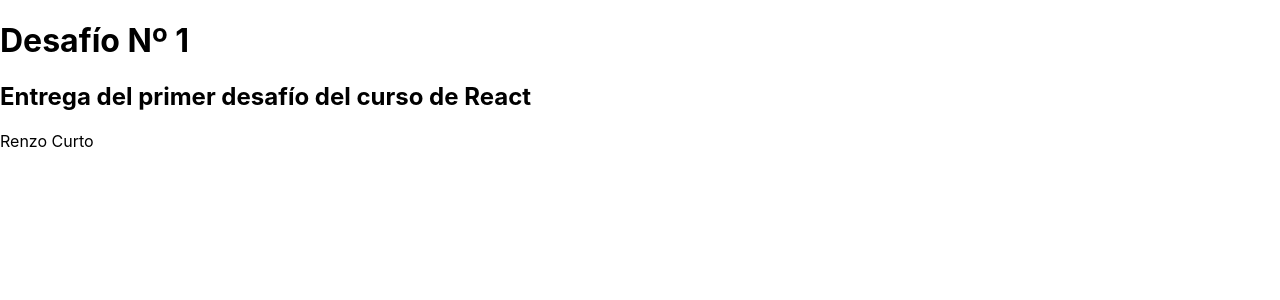
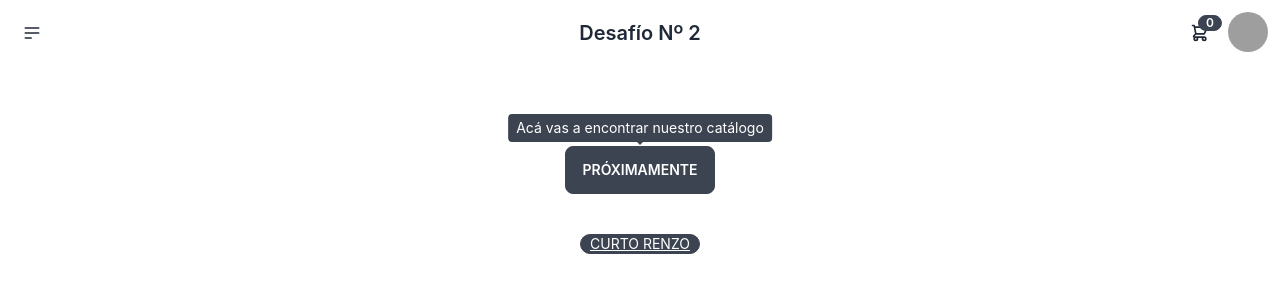
Before and after one commit to renzocurto/ProyectoFinalTienda-JS-ReactJS, a React (Create React App) app: page / in a window 1280 px wide. Shown: the top 300 px of the page. Built offline with nearby package versions, Linux system fonts and the light colour scheme; grey boxes are pictures that could not be loaded.

Commit message:
Desafio2

```diff
--- a/package.json
+++ b/package.json
@@ -6,6 +6,7 @@
     "@testing-library/jest-dom": "^5.16.4",
     "@testing-library/react": "^13.0.1",
     "@testing-library/user-event": "^13.5.0",
+    "daisyui": "^2.14.1",
     "react": "^18.0.0",
     "react-dom": "^18.0.0",
     "react-scripts": "5.0.1",
@@ -34,5 +35,10 @@
       "last 1 firefox version",
       "last 1 safari version"
     ]
+  },
+  "devDependencies": {
+    "autoprefixer": "^10.4.4",
+    "postcss": "^8.4.12",
+    "tailwindcss": "^3.0.24"
   }
 }
--- /dev/null
+++ b/postcss.config.js
@@ -0,0 +1,6 @@
+module.exports = {
+  plugins: {
+    tailwindcss: {},
+    autoprefixer: {},
+  },
+}
--- a/src/App.js
+++ b/src/App.js
@@ -1,13 +1,18 @@
 import logo from './logo.svg';
 import './App.css';
+import NavBar from './components/NavBar';
+import ItemListContainer from './container/ItemListContainer';
 
 function App() {
   return (
-    <div>
-    <h1>Desafío Nº 1</h1>
-    <h2>Entrega del primer desafío del curso de React</h2>
-    <p>Renzo Curto</p>
-    </div>
+    <>
+    <NavBar></NavBar>
+
+    <ItemListContainer mensajeBoton='PRÓXIMAMENTE' mensajeLabel='Acá vas a encontrar nuestro catálogo'></ItemListContainer>
+
+
+
+    </>
   );
 }
 
--- /dev/null
+++ b/src/components/CartWidget.js
@@ -0,0 +1,24 @@
+/* Del código sacado de la pagina daisyUI, coloqué en la función CartWidget el código correspondiente al símbolo del carrito de compras */
+
+const CartWidget = () => {
+  return (
+    <div class="dropdown dropdown-end">
+        <label tabindex="0" class="btn btn-ghost btn-circle">
+          <div class="indicator">
+            <svg xmlns="../assets/verificar.png" class="h-5 w-5" fill="none" viewBox="0 0 24 24" stroke="currentColor"><path stroke-linecap="round" stroke-linejoin="round" stroke-width="2" d="M3 3h2l.4 2M7 13h10l4-8H5.4M7 13L5.4 5M7 13l-2.293 2.293c-.63.63-.184 1.707.707 1.707H17m0 0a2 2 0 100 4 2 2 0 000-4zm-8 2a2 2 0 11-4 0 2 2 0 014 0z" /></svg>
+            <span class="badge badge-sm indicator-item">0</span>
+          </div>
+        </label>
+        <div tabindex="0" class="mt-3 card card-compact dropdown-content w-52 bg-base-100 shadow">
+          <div class="card-body">
+            <span class="font-bold text-lg">0 Items</span>
+            <span class="text-info">Subtotal: $0</span>
+            <div class="card-actions">
+              <button class="btn btn-primary btn-block">Ver carrito</button>
+            </div>
+          </div>
+        </div>
+      </div>
+  )
+}
+export default CartWidget
--- /dev/null
+++ b/src/components/NavBar.jsx
@@ -0,0 +1,49 @@
+import CartWidget from "./CartWidget"
+
+const NavBar = () => {
+  return (
+    <div>
+        <div class="navbar bg-base-100">
+  <div class="navbar-start">
+    <div class="dropdown">
+      <label tabindex="0" class="btn btn-ghost btn-circle">
+        <svg xmlns="http://www.w3.org/2000/svg" class="h-5 w-5" fill="none" viewBox="0 0 24 24" stroke="currentColor"><path stroke-linecap="round" stroke-linejoin="round" stroke-width="2" d="M4 6h16M4 12h16M4 18h7" /></svg>
+      </label>
+      <ul tabindex="0" class="menu menu-compact dropdown-content mt-3 p-2 shadow bg-base-100 rounded-box w-52">
+        <li><a>Inicio</a></li>
+        <li><a>Ofertas</a></li>
+        <li><a>Categorías</a></li>
+
+      </ul>
+    </div>
+  </div>
+  <div class="navbar-center">
+    <a class="btn btn-ghost normal-case text-xl">Desafío Nº 2</a>
+  </div>
+  <div class="navbar-end">
+
+    <CartWidget></CartWidget>
+
+    <div class="dropdown dropdown-end">
+      <label tabindex="0" class="btn btn-ghost btn-circle avatar">
+        <div class="w-10 rounded-full">
+          <img src="https://api.lorem.space/image/face?hash=33791" />
+        </div>
+      </label>
+      <ul tabindex="0" class="menu menu-compact dropdown-content mt-3 p-2 shadow bg-base-100 rounded-box w-52">
+        <li>
+          <a class="justify-between">
+            Mi perfil
+        </a>
+        </li>
+        <li><a>Mis pedidos</a></li>
+        <li><a>Cerrar sesión</a></li>
+      </ul>
+    </div>
+  </div>
+</div>
+
+    </div>
+  )
+}
+export default NavBar
--- /dev/null
+++ b/src/container/ItemListContainer.jsx
@@ -0,0 +1,16 @@
+const ItemListContainer = (props) => {
+  return (
+    <div className="pt-20">
+    <div className="tooltip tooltip-open flex justify-center" data-tip={props.mensajeLabel}>
+  <button className="btn">{props.mensajeBoton}</button>
+    </div>
+
+    <div className="flex justify-center pt-10">
+      <span class="badge underline">CURTO RENZO</span>
+    </div>
+    </div>
+
+
+  )
+}
+export default ItemListContainer
--- a/src/index.css
+++ b/src/index.css
@@ -1,3 +1,7 @@
+@tailwind base;
+@tailwind components;
+@tailwind utilities;
+
 body {
   margin: 0;
   font-family: -apple-system, BlinkMacSystemFont, 'Segoe UI', 'Roboto', 'Oxygen',
--- /dev/null
+++ b/tailwind.config.js
@@ -0,0 +1,9 @@
+module.exports = {
+  content: [
+    "./src/**/*.{js,jsx,ts,tsx}",
+  ],
+  theme: {
+    extend: {},
+  },
+  plugins: [require("daisyui")],
+}
```
Also changed, not shown: 1 other file (tests, documents, lock files or other folders).
